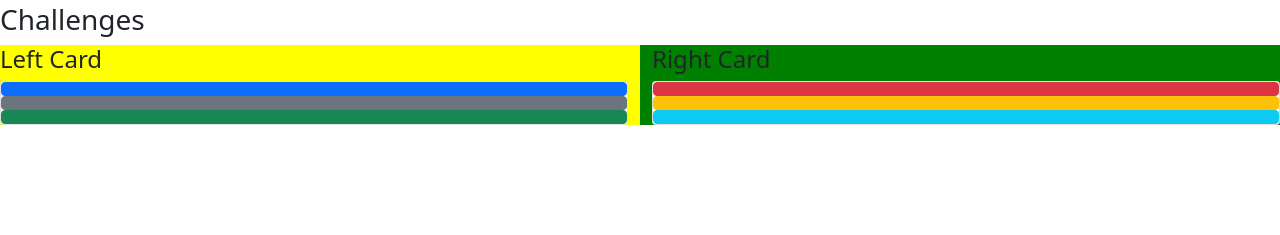
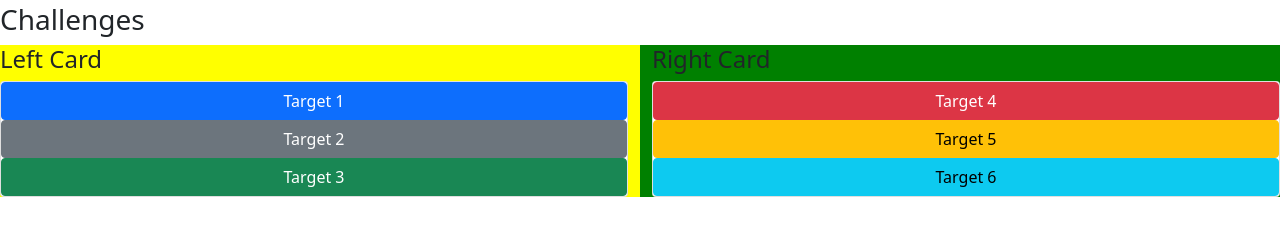
Before and after one commit to newviex/jquery-playground, a plain HTML site: page index.html in a window 1280 px wide. Shown: the part 53-288 px from the top of the page. Drawn offline with nearby package versions, Linux system fonts and the light colour scheme.

Commit message:
add id and element content related to their id references

```diff
--- a/index.html
+++ b/index.html
@@ -19,18 +19,18 @@
                 <div class="col-lg-6" style="background-color: yellow;">
                     <h4>Left Card</h4>
                     <div class="card" id="left-card">
-                        <button type="button" class="btn btn-primary target" id="target--1"></button>
-                        <button type="button" class="btn btn-secondary target" id="target--2"></button>
-                        <button type="button" class="btn btn-success target" id="target--3"></button>
+                        <button type="button" class="btn btn-primary target" id="target--1">Target 1</button>
+                        <button type="button" class="btn btn-secondary target" id="target--2">Target 2</button>
+                        <button type="button" class="btn btn-success target" id="target--3">Target 3</button>
                     </div>
 
                 </div>
                 <div class="col-lg-6" style="background-color: green;">
                     <h4>Right Card</h4>
                     <div class="card" id="right-card">
-                        <button type="button" class="btn btn-danger target" id="target--4"></button>
-                        <button type="button" class="btn btn-warning target" id="target--5"></button>
-                        <button type="button" class="btn btn-info target" id="target--6"></button>
+                        <button type="button" class="btn btn-danger target" id="target--4">Target 4</button>
+                        <button type="button" class="btn btn-warning target" id="target--5">Target 5</button>
+                        <button type="button" class="btn btn-info target" id="target--6">Target 6</button>
                     </div>
 
                 </div>
```
